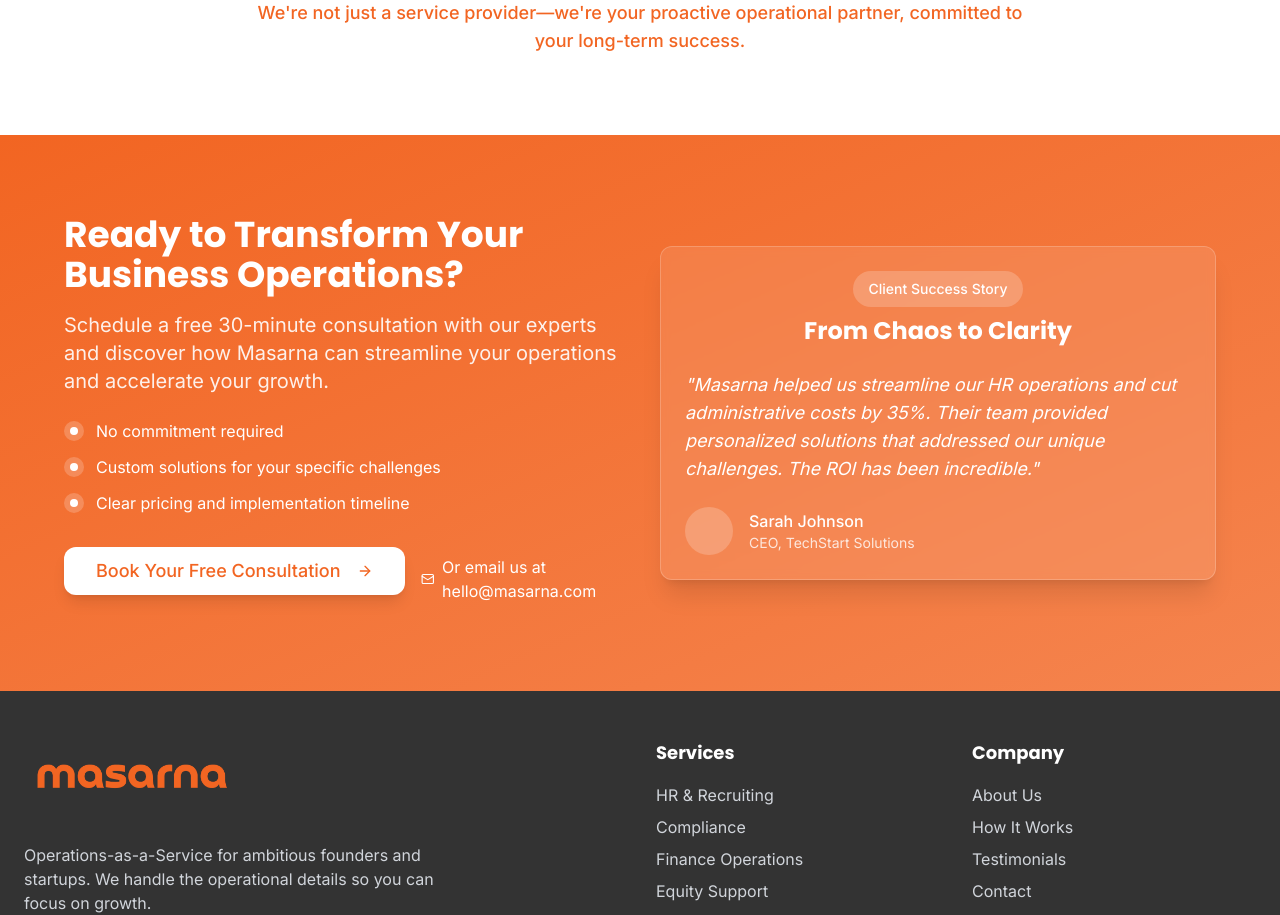
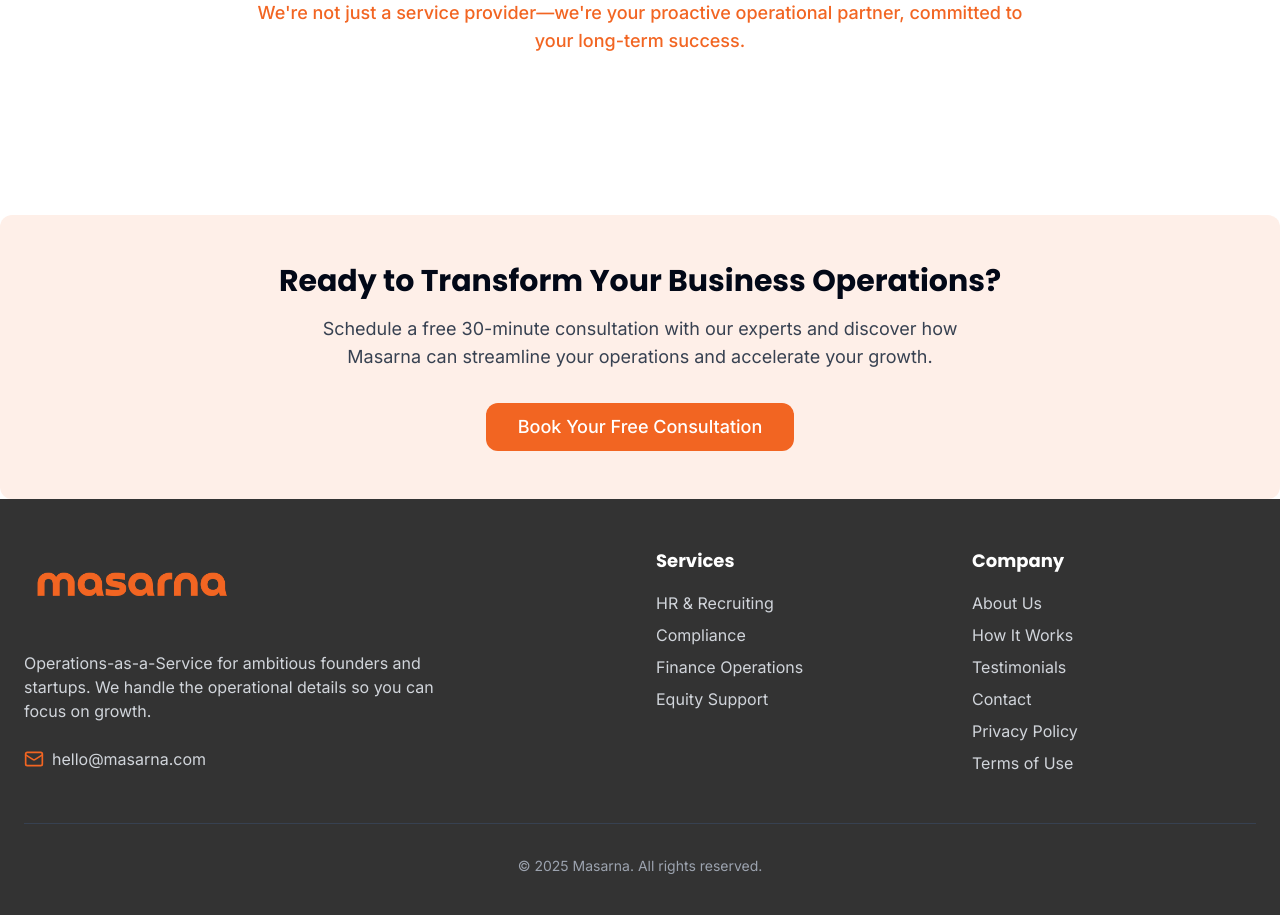
Before and after one commit to Nickx-009/masarna-founder-hub, a React (Vite) app: page / in a window 1280 px wide. Shown: the part 4160-5075 px from the top of the page. Built offline with nearby package versions, Linux system fonts and the light colour scheme.

Commit message:
Refactor: Redesign CTASection component
Redesigned the CTASection component to match the Services page style.  The component now uses a light orange background, centered text, and a prominent button.  Props were added for customization.  The component was tested across all pages.

```diff
--- a/src/components/CTASection.tsx
+++ b/src/components/CTASection.tsx
@@ -1,9 +1,18 @@
 
 import { Button } from "@/components/ui/button";
 import { useState, useEffect } from 'react';
-import { ArrowRight, Mail } from 'lucide-react';
 
-const CTASection = () => {
+interface CTASectionProps {
+  heading?: string;
+  description?: string;
+  buttonText?: string;
+}
+
+const CTASection = ({
+  heading = "Ready to elevate your operations?",
+  description = "Get a free assessment of your current operations and discover how we can help you focus on growth.",
+  buttonText = "Book Your Free Assessment"
+}: CTASectionProps) => {
   const [isVisible, setIsVisible] = useState(false);
 
   useEffect(() => {
@@ -24,89 +33,29 @@ const CTASection = () => {
   return (
     <section
       id="contact"
-      className={`py-20 bg-gradient-to-br from-masarna-orange to-masarna-orange/80 text-white transition-all duration-1000 ${
+      className={`mt-20 text-center bg-masarna-orange/10 p-8 md:p-12 rounded-xl transition-all duration-1000 ${
         isVisible ? 'opacity-100' : 'opacity-90'
       }`}
     >
       <div className="container mx-auto px-4 md:px-6">
-        <div className="max-w-6xl mx-auto grid grid-cols-1 lg:grid-cols-2 gap-10 items-center">
-          {/* Left column - Content */}
-          <div className={`transition-all duration-1000 transform ${
-            isVisible ? 'translate-y-0' : 'translate-y-10'
-          }`}>
-            <h2 className="text-3xl md:text-4xl font-bold mb-4">Ready to Transform Your Business Operations?</h2>
+        <h2 className={`text-2xl md:text-3xl font-bold mb-4 transition-all duration-1000 transform ${
+          isVisible ? 'translate-y-0' : 'translate-y-10'
+        }`}>{heading}</h2>
 
-            <p className="text-xl mb-6 opacity-90">
-              Schedule a free 30-minute consultation with our experts and discover how
-              Masarna can streamline your operations and accelerate your growth.
-            </p>
+        <p className={`text-lg text-gray-700 mb-8 max-w-2xl mx-auto transition-all duration-1000 transform ${
+          isVisible ? 'translate-y-0' : 'translate-y-10'
+        }`}>
+          {description}
+        </p>
 
-            <ul className="space-y-3 mb-8">
-              <li className="flex items-center">
-                <span className="w-5 h-5 bg-white/20 rounded-full flex items-center justify-center flex-shrink-0 mr-3">
-                  <span className="w-2 h-2 bg-white rounded-full"></span>
-                </span>
-                <span>No commitment required</span>
-              </li>
-              <li className="flex items-center">
-                <span className="w-5 h-5 bg-white/20 rounded-full flex items-center justify-center flex-shrink-0 mr-3">
-                  <span className="w-2 h-2 bg-white rounded-full"></span>
-                </span>
-                <span>Custom solutions for your specific challenges</span>
-              </li>
-              <li className="flex items-center">
-                <span className="w-5 h-5 bg-white/20 rounded-full flex items-center justify-center flex-shrink-0 mr-3">
-                  <span className="w-2 h-2 bg-white rounded-full"></span>
-                </span>
-                <span>Clear pricing and implementation timeline</span>
-              </li>
-            </ul>
-
-            <div className="flex flex-col sm:flex-row gap-4">
-              <Button
-                className="bg-white text-masarna-orange hover:bg-gray-100 px-8 py-6 rounded-lg text-lg shadow-lg flex items-center"
-                onClick={() => console.log("CTA button clicked")}
-              >
-                Book Your Free Consultation
-                <ArrowRight className="ml-2 h-5 w-5" />
-              </Button>
-
-              <a
-                href="mailto:hello@masarna.com"
-                className="inline-flex items-center text-white hover:text-gray-100 transition-colors py-2"
-              >
-                <Mail className="mr-2 h-5 w-5" />
-                <span>Or email us at hello@masarna.com</span>
-              </a>
-            </div>
-          </div>
-
-          {/* Right column - Image or testimonial */}
-          <div className={`bg-white/10 p-6 rounded-lg backdrop-blur-sm border border-white/20 shadow-xl transition-all duration-1000 transform ${
+        <Button
+          className={`bg-masarna-orange hover:bg-masarna-orange/90 text-white px-8 py-6 text-lg rounded-lg transition-all duration-1000 transform ${
             isVisible ? 'translate-y-0 opacity-100' : 'translate-y-10 opacity-0'
-          }`}>
-            <div className="mb-6 text-center">
-              <span className="inline-block px-4 py-2 bg-white/20 rounded-full text-sm font-medium mb-2">
-                Client Success Story
-              </span>
-              <h3 className="text-2xl font-bold">From Chaos to Clarity</h3>
-            </div>
-
-            <blockquote className="text-lg mb-6 italic">
-              "Masarna helped us streamline our HR operations and cut administrative costs by 35%.
-              Their team provided personalized solutions that addressed our unique challenges.
-              The ROI has been incredible."
-            </blockquote>
-
-            <div className="flex items-center">
-              <div className="w-12 h-12 bg-white/20 rounded-full mr-4"></div>
-              <div>
-                <div className="font-medium">Sarah Johnson</div>
-                <div className="text-sm opacity-80">CEO, TechStart Solutions</div>
-              </div>
-            </div>
-          </div>
-        </div>
+          }`}
+          onClick={() => console.log("CTA button clicked")}
+        >
+          {buttonText}
+        </Button>
       </div>
     </section>
   );
--- a/src/pages/Index.tsx
+++ b/src/pages/Index.tsx
@@ -39,7 +39,11 @@ const Index = () => {
         <ServicesSection />
         <TestimonialsSection />
         <AboutSection />
-        <CTASection />
+        <CTASection
+          heading="Ready to Transform Your Business Operations?"
+          description="Schedule a free 30-minute consultation with our experts and discover how Masarna can streamline your operations and accelerate your growth."
+          buttonText="Book Your Free Consultation"
+        />
       </main>
       <Footer />
       <ScrollToTop />
--- a/src/pages/Solutions.tsx
+++ b/src/pages/Solutions.tsx
@@ -1,8 +1,8 @@
-
 import React from 'react';
 import PageLayout from '@/components/PageLayout';
 import { Button } from '@/components/ui/button';
 import { Link } from 'react-router-dom';
+import CTASection from '@/components/CTASection';
 
 const Solutions = () => {
   const solutionCategories = [
@@ -65,20 +65,13 @@ const Solutions = () => {
             </div>
           ))}
         </div>
+      </div>
 
-        <div className="mt-20 text-center bg-masarna-orange/10 p-8 md:p-12 rounded-xl">
-          <h2 className="text-2xl md:text-3xl font-bold mb-4">Need leadership support?</h2>
-          <p className="text-lg text-gray-700 mb-8 max-w-2xl mx-auto">
-            Let us match you with the perfect fractional leader for your business needs and growth stage.
-          </p>
-          <Button
-            className="bg-masarna-orange hover:bg-masarna-orange/90 text-white px-8 py-6 text-lg rounded-lg"
-            onClick={() => window.location.href = '#contact'}
-          >
-            Schedule a Consultation
-          </Button>
-        </div>
-      </div>
+      <CTASection
+        heading="Need leadership support?"
+        description="Let us match you with the perfect fractional leader for your business needs and growth stage."
+        buttonText="Schedule a Consultation"
+      />
     </PageLayout>
   );
 };
--- a/src/pages/company/AboutUs.tsx
+++ b/src/pages/company/AboutUs.tsx
@@ -8,6 +8,7 @@ import TeamSection from '@/components/about/TeamSection';
 import MissionVision from '@/components/about/MissionVision';
 import CultureGallery from '@/components/about/CultureGallery';
 import CompanyMetrics from '@/components/about/CompanyMetrics';
+import CTASection from '@/components/CTASection';
 import { initScrollAnimations } from '@/utils/scrollAnimations';
 
 const AboutUs = () => {
@@ -29,6 +30,11 @@ const AboutUs = () => {
       <TeamSection />
       <CultureGallery />
       <CompanyMetrics />
+      <CTASection
+        heading="Want to be part of our story?"
+        description="Join our team or partner with us to create operational excellence for ambitious founders."
+        buttonText="Get in Touch"
+      />
     </PageLayout>
   );
 };
--- a/src/pages/company/Career.tsx
+++ b/src/pages/company/Career.tsx
@@ -1,7 +1,7 @@
-
 import React from 'react';
 import PageLayout from '@/components/PageLayout';
 import { Button } from "@/components/ui/button";
+import CTASection from '@/components/CTASection';
 
 const Career = () => {
   const openPositions = [
@@ -90,18 +90,14 @@ const Career = () => {
               <Button variant="outline">Submit Your Resume</Button>
             </div>
           )}
-
-          <div className="mt-16 bg-gray-50 rounded-lg p-8">
-            <h2 className="text-2xl font-semibold text-gray-800 mb-4">Don't See a Position That Fits?</h2>
-            <p className="text-gray-700 mb-6">
-              We're always on the lookout for talented individuals. Send us your resume and let us know how you can contribute to our mission.
-            </p>
-            <Button variant="outline" className="border-masarna-teal text-masarna-teal hover:bg-masarna-teal/10">
-              Send Open Application
-            </Button>
-          </div>
         </div>
       </div>
+
+      <CTASection
+        heading="Don't See a Position That Fits?"
+        description="We're always on the lookout for talented individuals. Send us your resume and let us know how you can contribute to our mission."
+        buttonText="Send Open Application"
+      />
     </PageLayout>
   );
 };
--- a/src/pages/resources/Guides.tsx
+++ b/src/pages/resources/Guides.tsx
@@ -1,8 +1,8 @@
-
 import React from 'react';
 import PageLayout from '@/components/PageLayout';
 import { Button } from '@/components/ui/button';
 import { Link } from 'react-router-dom';
+import CTASection from '@/components/CTASection';
 
 const Guides = () => {
   const guides = [
@@ -56,21 +56,14 @@ const Guides = () => {
               </div>
             ))}
           </div>
-
-          <div className="bg-masarna-teal/10 p-8 md:p-12 rounded-xl text-center">
-            <h2 className="text-2xl md:text-3xl font-bold mb-4">Need custom guidance?</h2>
-            <p className="text-lg text-gray-700 mb-8 max-w-2xl mx-auto">
-              Our team can provide personalized advice and solutions tailored to your specific operational challenges.
-            </p>
-            <Button
-              className="bg-masarna-teal hover:bg-masarna-teal/90 text-white"
-              onClick={() => window.location.href = '#contact'}
-            >
-              Request Custom Guidance
-            </Button>
-          </div>
         </div>
       </div>
+
+      <CTASection
+        heading="Need custom guidance?"
+        description="Our team can provide personalized advice and solutions tailored to your specific operational challenges."
+        buttonText="Request Custom Guidance"
+      />
     </PageLayout>
   );
 };
```
Also changed, not shown: src/pages/Resources.tsx (+7 -15 lines), src/pages/resources/CaseStudies.tsx (+7 -14 lines), src/pages/resources/Checklists.tsx (+7 -14 lines), src/pages/resources/Templates.tsx (+7 -14 lines).
